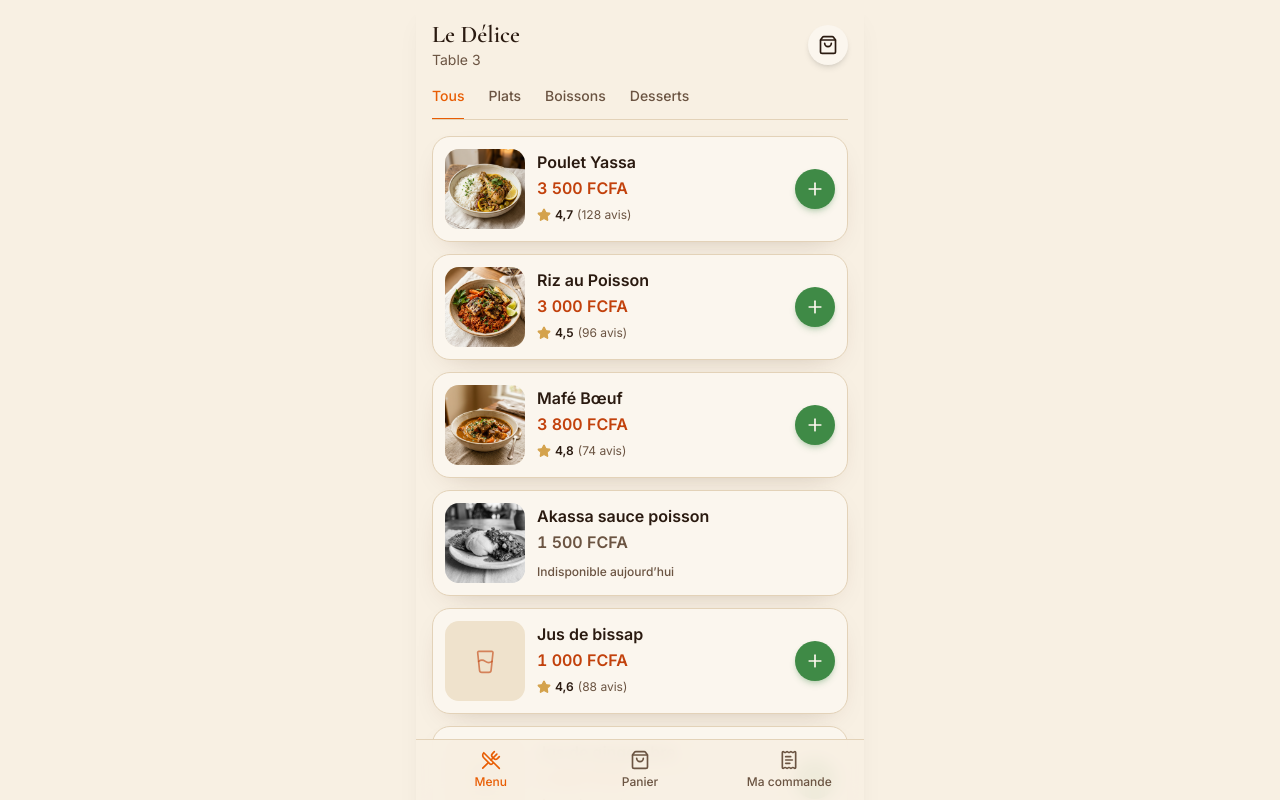
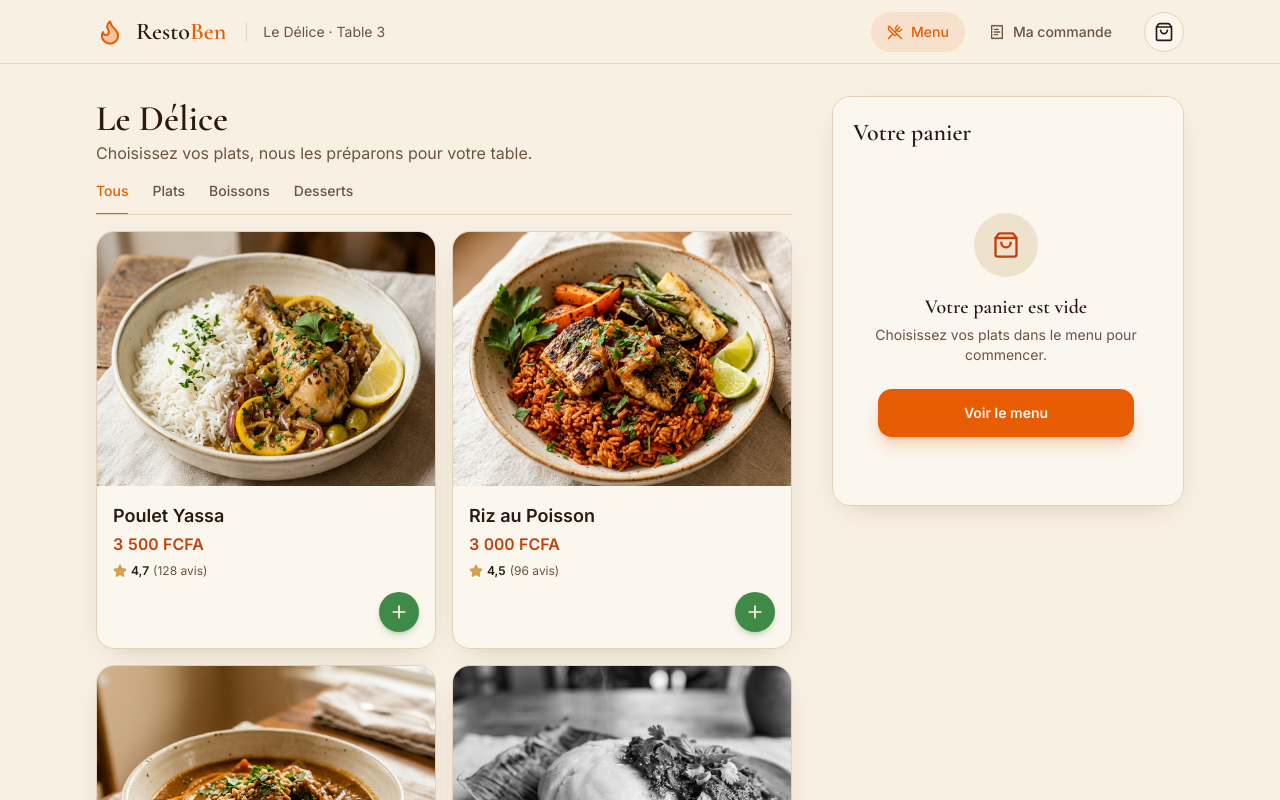
Before and after one commit to ahouannoufulgence-dot/restobenin, a Next.js app: page /client in a window 1280 px wide. Both pictures are taken after a click on the button "Voir le menu". Shown: the top 800 px of the page. Built offline with nearby package versions, Linux system fonts and the light colour scheme.

Commit message:
Espace client : affichage adaptatif téléphone, tablette et ordinateur

```diff
--- a/components/client/bottom-nav.tsx
+++ b/components/client/bottom-nav.tsx
@@ -1,4 +1,4 @@
-import { ReceiptText, ShoppingBag, UtensilsCrossed } from 'lucide-react'
+import { Flame, ReceiptText, ShoppingBag, UtensilsCrossed } from 'lucide-react'
 import type { LucideIcon } from 'lucide-react'
 import { cn } from '@/lib/utils'
 
@@ -14,9 +14,9 @@ export function BottomNav({ current, onNavigate, cartCount, hasOrder }: { curren
   return (
     <nav
       aria-label="Navigation principale"
-      className="fixed inset-x-0 bottom-0 z-20 mx-auto max-w-md border-t border-border bg-background/95 pb-[env(safe-area-inset-bottom)] backdrop-blur"
+      className="fixed inset-x-0 bottom-0 z-20 border-t border-border bg-background/95 pb-[env(safe-area-inset-bottom)] backdrop-blur lg:hidden"
     >
-      <ul className="grid grid-cols-3">
+      <ul className="mx-auto grid max-w-lg grid-cols-3">
         {tabs.map(({ id, label, icon: Icon }) => {
           const active = current === id
           const badge = id === 'panier' ? cartCount : id === 'suivi' && hasOrder ? 1 : 0
@@ -48,3 +48,71 @@ export function BottomNav({ current, onNavigate, cartCount, hasOrder }: { curren
     </nav>
   )
 }
+
+export function TopNav({
+  current,
+  onNavigate,
+  cartCount,
+  hasOrder,
+  restaurant,
+  table,
+}: {
+  current: ClientTab | null
+  onNavigate: (t: ClientTab) => void
+  cartCount: number
+  hasOrder: boolean
+  restaurant: string
+  table: string
+}) {
+  const items: { id: ClientTab; label: string; icon: LucideIcon }[] = [
+    { id: 'menu', label: 'Menu', icon: UtensilsCrossed },
+    { id: 'suivi', label: 'Ma commande', icon: ReceiptText },
+  ]
+  return (
+    <header className="sticky top-0 z-30 hidden h-16 border-b border-border bg-background/95 backdrop-blur lg:block">
+      <div className="mx-auto flex h-full max-w-6xl items-center justify-between gap-6 px-8">
+        <div className="flex items-center gap-3">
+          <Flame className="size-7 fill-ember/30 text-ember" strokeWidth={1.75} aria-hidden="true" />
+          <span className="font-serif text-2xl font-semibold">
+            Resto<span className="text-ember">Ben</span>
+          </span>
+          <span className="ml-2 border-l border-border pl-4 text-sm text-muted-foreground">
+            {restaurant} · Table {table}
+          </span>
+        </div>
+        <nav aria-label="Navigation principale" className="flex items-center gap-2">
+          {items.map(({ id, label, icon: Icon }) => (
+            <button
+              key={id}
+              type="button"
+              onClick={() => onNavigate(id)}
+              aria-current={current === id ? 'page' : undefined}
+              className={cn(
+                'inline-flex h-10 items-center gap-2 rounded-full px-4 text-sm font-medium transition-colors focus-visible:outline-none focus-visible:ring-3 focus-visible:ring-ember/30',
+                current === id ? 'bg-ember/10 text-ember' : 'text-muted-foreground hover:text-foreground',
+              )}
+            >
+              <Icon className="size-4" aria-hidden="true" />
+              {label}
+              {id === 'suivi' && hasOrder && <span className="size-2 rounded-full bg-ember" aria-label="Commande en cours" />}
+            </button>
+          ))}
+          <button
+            type="button"
+            onClick={() => onNavigate('panier')}
+            aria-label={`Panier, ${cartCount} article${cartCount > 1 ? 's' : ''}`}
+            aria-current={current === 'panier' ? 'page' : undefined}
+            className="relative ml-2 inline-flex size-10 items-center justify-center rounded-full border border-border bg-card transition-colors hover:border-ember hover:text-ember focus-visible:outline-none focus-visible:ring-3 focus-visible:ring-ember/30"
+          >
+            <ShoppingBag className="size-5" aria-hidden="true" />
+            {cartCount > 0 && (
+              <span className="absolute -right-1 -top-1 flex size-5 items-center justify-center rounded-full bg-ember text-[11px] font-semibold text-primary-foreground">
+                {cartCount}
+              </span>
+            )}
+          </button>
+        </nav>
+      </div>
+    </header>
+  )
+}
--- a/components/client/cart-screen.tsx
+++ b/components/client/cart-screen.tsx
@@ -1,48 +1,40 @@
 import { ArrowLeft, ChevronRight, ShoppingBag, Trash2, Wallet } from 'lucide-react'
 import { SERVICE_FEE, getDish } from '@/lib/client-data'
 import { fcfa } from '@/lib/gerant-data'
-import { DishImage, QtyStepper, emberAction, outlineAction, roundButton } from './ui'
+import { DishImage, QtyStepper, emberAction, roundButton } from './ui'
 
-export function CartScreen({
-  cart,
-  onSetQty,
-  onBack,
-  onOrder,
-}: {
+type CartProps = {
   cart: Record<string, number>
   onSetQty: (id: string, qty: number) => void
-  onBack: () => void
   onOrder: () => void
-}) {
+  onBrowse: () => void
+}
+
+export function CartSummary({ cart, onSetQty, onOrder, onBrowse }: CartProps) {
   const lines = Object.entries(cart).flatMap(([id, qty]) => {
     const dish = getDish(id)
     return dish ? [{ dish, qty }] : []
   })
   const subtotal = lines.reduce((sum, l) => sum + l.dish.price * l.qty, 0)
 
+  if (lines.length === 0) {
     return (
-    <div className="px-4 pb-8 pt-5">
-      <header className="flex items-center gap-3">
-        <button type="button" onClick={onBack} className={roundButton} aria-label="Retour au menu">
-          <ArrowLeft className="size-5" aria-hidden="true" />
-        </button>
-        <h1 className="font-serif text-2xl font-semibold">Panier</h1>
-      </header>
-
-      {lines.length === 0 ? (
-        <div className="mt-16 flex flex-col items-center text-center">
+      <div className="flex flex-col items-center py-12 text-center">
         <span className="flex size-16 items-center justify-center rounded-full bg-sand text-ember-deep">
           <ShoppingBag className="size-7" aria-hidden="true" />
         </span>
         <p className="mt-4 font-serif text-xl font-semibold">Votre panier est vide</p>
         <p className="mt-1 text-sm text-muted-foreground">Choisissez vos plats dans le menu pour commencer.</p>
-          <button type="button" onClick={onBack} className={`${emberAction} mt-6 max-w-64`}>
+        <button type="button" onClick={onBrowse} className={`${emberAction} mt-6 max-w-64`}>
           Voir le menu
         </button>
       </div>
-      ) : (
+    )
+  }
+
+  return (
     <>
-          <ul className="mt-5 flex flex-col gap-3">
+      <ul className="flex flex-col gap-3">
         {lines.map(({ dish, qty }) => (
           <li key={dish.id} className="flex items-center gap-3 rounded-2xl border border-border bg-card p-3">
             <DishImage dish={dish} sizes="64px" className="size-16 shrink-0 rounded-xl" />
@@ -89,7 +81,33 @@ export function CartScreen({
         Paiement à table, auprès du serveur
       </p>
     </>
-      )}
+  )
+}
+
+/** Panneau fixe affiché à droite du menu sur grand écran. */
+export function CartPanel(props: CartProps) {
+  return (
+    <section aria-labelledby="cart-panel-title" className="rounded-2xl border border-border bg-card p-5 shadow-[0_10px_30px_-18px_rgba(74,36,14,0.35)]">
+      <h2 id="cart-panel-title" className="mb-4 font-serif text-2xl font-semibold">
+        Votre panier
+      </h2>
+      <div className="max-h-[calc(100dvh-14rem)] overflow-y-auto pr-1">
+        <CartSummary {...props} />
+      </div>
+    </section>
+  )
+}
+
+export function CartScreen({ onBack, ...props }: Omit<CartProps, 'onBrowse'> & { onBack: () => void }) {
+  return (
+    <div className="mx-auto max-w-2xl px-4 pb-8 pt-5 lg:pt-10">
+      <header className="mb-5 flex items-center gap-3">
+        <button type="button" onClick={onBack} className={roundButton} aria-label="Retour au menu">
+          <ArrowLeft className="size-5" aria-hidden="true" />
+        </button>
+        <h1 className="font-serif text-2xl font-semibold lg:text-4xl">Panier</h1>
+      </header>
+      <CartSummary {...props} onBrowse={onBack} />
     </div>
   )
 }
--- a/components/client/client-app.tsx
+++ b/components/client/client-app.tsx
@@ -1,9 +1,9 @@
 'use client'
 
 import { useEffect, useState } from 'react'
-import { SERVICE_FEE, getDish, type Category, type PlacedOrder } from '@/lib/client-data'
-import { BottomNav, type ClientTab } from './bottom-nav'
-import { CartScreen } from './cart-screen'
+import { SERVICE_FEE, getDish, restaurant, type Category, type PlacedOrder } from '@/lib/client-data'
+import { BottomNav, TopNav, type ClientTab } from './bottom-nav'
+import { CartPanel, CartScreen } from './cart-screen'
 import { ConfirmedScreen } from './confirmed-screen'
 import { DishScreen } from './dish-screen'
 import { MenuScreen } from './menu-screen'
@@ -76,7 +76,7 @@ export function ClientApp({ table }: { table: string }) {
   if (view === 'confirmee' && order) {
     return (
       <>
-        <div className="mx-auto min-h-dvh max-w-md bg-background">
+        <div className="min-h-dvh bg-background">
           <ConfirmedScreen order={order} onTrack={() => go('suivi')} onReview={() => setReviewOpen(true)} onMenu={() => go('menu')} />
         </div>
         {reviewOpen && <ReviewSheet onClose={() => setReviewOpen(false)} />}
@@ -91,10 +91,7 @@ export function ClientApp({ table }: { table: string }) {
     go(t === 'menu' ? 'menu' : t === 'panier' ? 'panier' : 'suivi')
   }
 
-  return (
-    <div className="mx-auto min-h-dvh max-w-md bg-background shadow-xl shadow-black/5">
-      <div className={dish ? '' : 'pb-24'}>
-        {view === 'menu' && (
+  const menu = (
     <MenuScreen
       table={table}
       category={category}
@@ -108,6 +105,19 @@ export function ClientApp({ table }: { table: string }) {
       onSetQty={setQty}
       onCart={() => go('panier')}
     />
+  )
+
+  return (
+    <div className="min-h-dvh bg-background">
+      <TopNav current={tab} onNavigate={navigate} cartCount={cartCount} hasOrder={orderActive} restaurant={restaurant.name} table={table} />
+      <div className={dish ? 'lg:px-8' : 'pb-24 lg:pb-12'}>
+        {view === 'menu' && (
+          <div className="mx-auto max-w-6xl lg:grid lg:grid-cols-[minmax(0,1fr)_22rem] lg:gap-10 lg:px-8">
+            {menu}
+            <aside className="hidden lg:sticky lg:top-24 lg:mt-8 lg:block lg:self-start">
+              <CartPanel cart={cart} onSetQty={setQty} onOrder={placeOrder} onBrowse={() => go('menu')} />
+            </aside>
+          </div>
         )}
         {dish && (
           <DishScreen
--- a/components/client/confirmed-screen.tsx
+++ b/components/client/confirmed-screen.tsx
@@ -25,7 +25,7 @@ export function ConfirmedScreen({
   onMenu: () => void
 }) {
   return (
-    <main className="relative flex min-h-dvh flex-col items-center px-6 pb-10 pt-24 text-center">
+    <main className="relative mx-auto flex min-h-dvh max-w-md flex-col items-center px-6 pb-10 pt-24 text-center lg:justify-center lg:pt-10">
       <div className="pointer-events-none absolute inset-x-0 top-0 h-56" aria-hidden="true">
         {confetti.map((c, i) => (
           <span
--- a/components/client/menu-screen.tsx
+++ b/components/client/menu-screen.tsx
@@ -27,13 +27,14 @@ export function MenuScreen({
 
   return (
     <div>
-      <header className="sticky top-0 z-10 bg-background/95 px-4 pb-0 pt-5 backdrop-blur">
+      <header className="sticky top-0 z-10 bg-background/95 px-4 pb-0 pt-5 backdrop-blur lg:top-16 lg:px-0 lg:pt-8">
         <div className="flex items-center justify-between gap-3">
           <div>
-            <h1 className="font-serif text-2xl font-semibold leading-tight">{restaurant.name}</h1>
-            <p className="text-sm text-muted-foreground">Table {table}</p>
+            <h1 className="font-serif text-2xl font-semibold leading-tight lg:text-4xl">{restaurant.name}</h1>
+            <p className="text-sm text-muted-foreground lg:hidden">Table {table}</p>
+            <p className="hidden text-muted-foreground lg:block">Choisissez vos plats, nous les préparons pour votre table.</p>
           </div>
-          <button type="button" onClick={onCart} className={cn(roundButton, 'relative')} aria-label={`Panier, ${cartCount} article${cartCount > 1 ? 's' : ''}`}>
+          <button type="button" onClick={onCart} className={cn(roundButton, 'relative lg:hidden')} aria-label={`Panier, ${cartCount} article${cartCount > 1 ? 's' : ''}`}>
             <ShoppingBag className="size-5" aria-hidden="true" />
             {cartCount > 0 && (
               <span className="absolute -right-1 -top-1 flex size-5 items-center justify-center rounded-full bg-ember text-[11px] font-semibold text-primary-foreground">
@@ -62,19 +63,26 @@ export function MenuScreen({
         </div>
       </header>
 
-      <ul className="flex flex-col gap-3 px-4 py-4">
+      <ul className="flex flex-col gap-3 px-4 py-4 sm:grid sm:grid-cols-2 sm:gap-4 lg:px-0">
         {dishes.map((dish) => {
           const qty = cart[dish.id] ?? 0
           return (
-            <li key={dish.id} className="flex items-center gap-3 rounded-2xl border border-border bg-card p-3 shadow-[0_10px_30px_-18px_rgba(74,36,14,0.35)]">
+            <li
+              key={dish.id}
+              className="flex items-center gap-3 rounded-2xl border border-border bg-card p-3 shadow-[0_10px_30px_-18px_rgba(74,36,14,0.35)] sm:flex-col sm:items-stretch sm:gap-0 sm:overflow-hidden sm:p-0"
+            >
               <button
                 type="button"
                 onClick={() => onOpen(dish.id)}
-                className="flex min-w-0 flex-1 items-center gap-3 rounded-xl text-left focus-visible:outline-none focus-visible:ring-3 focus-visible:ring-ember/30"
+                className="flex min-w-0 flex-1 items-center gap-3 rounded-xl text-left focus-visible:outline-none focus-visible:ring-3 focus-visible:ring-ember/30 sm:flex-col sm:items-stretch sm:gap-0 sm:rounded-none"
               >
-                <DishImage dish={dish} sizes="80px" className={cn('size-20 shrink-0 rounded-xl', !dish.available && 'grayscale')} />
-                <span className="min-w-0">
-                  <span className="block truncate font-semibold">{dish.name}</span>
+                <DishImage
+                  dish={dish}
+                  sizes="(min-width: 640px) 320px, 80px"
+                  className={cn('size-20 shrink-0 rounded-xl sm:aspect-[4/3] sm:size-auto sm:w-full sm:rounded-none', !dish.available && 'grayscale')}
+                />
+                <span className="min-w-0 sm:p-4 sm:pb-2">
+                  <span className="block truncate font-semibold sm:text-lg">{dish.name}</span>
                   <span className={cn('mt-0.5 block font-semibold tabular-nums', dish.available ? 'text-ember-deep' : 'text-muted-foreground')}>
                     {fcfa(dish.price)}
                   </span>
@@ -84,8 +92,9 @@ export function MenuScreen({
                 </span>
               </button>
 
-              {dish.available &&
-                (qty > 0 ? (
+              {dish.available && (
+                <div className="sm:flex sm:justify-end sm:px-4 sm:pb-4">
+                  {qty > 0 ? (
                     <QtyStepper qty={qty} onChange={(n) => onSetQty(dish.id, n)} name={dish.name} size="sm" />
                   ) : (
                     <button
@@ -96,7 +105,9 @@ export function MenuScreen({
                     >
                       <Plus className="size-5" aria-hidden="true" />
                     </button>
-                ))}
+                  )}
+                </div>
+              )}
             </li>
           )
         })}
--- a/components/client/review-sheet.tsx
+++ b/components/client/review-sheet.tsx
@@ -9,8 +9,8 @@ export function ReviewSheet({ onClose }: { onClose: () => void }) {
   const [sent, setSent] = useState(false)
 
   return (
-    <div className="fixed inset-0 z-50 flex items-end justify-center bg-espresso/60" role="dialog" aria-modal="true" aria-labelledby="review-title">
-      <div className="w-full max-w-md rounded-t-3xl bg-background p-5 pb-[max(1.25rem,env(safe-area-inset-bottom))] animate-in slide-in-from-bottom duration-300">
+    <div className="fixed inset-0 z-50 flex items-end justify-center bg-espresso/60 md:items-center md:p-6" role="dialog" aria-modal="true" aria-labelledby="review-title">
+      <div className="w-full max-w-md rounded-t-3xl bg-background p-5 md:rounded-3xl md:p-7 pb-[max(1.25rem,env(safe-area-inset-bottom))] animate-in slide-in-from-bottom duration-300">
         {sent ? (
           <div className="flex flex-col items-center py-6 text-center">
             <span className="flex size-14 items-center justify-center rounded-full bg-success text-primary-foreground">
--- a/components/client/tracking-screen.tsx
+++ b/components/client/tracking-screen.tsx
@@ -19,8 +19,8 @@ export function TrackingScreen({
 }) {
   if (!order) {
     return (
-      <div className="px-4 pt-5">
-        <h1 className="font-serif text-2xl font-semibold">Suivi de commande</h1>
+      <div className="mx-auto max-w-4xl px-4 pt-5 lg:pt-10">
+        <h1 className="font-serif text-2xl font-semibold lg:text-4xl">Suivi de commande</h1>
         <div className="mt-16 flex flex-col items-center text-center">
           <span className="flex size-16 items-center justify-center rounded-full bg-sand text-ember-deep">
             <ReceiptText className="size-7" aria-hidden="true" />
@@ -38,20 +38,21 @@ export function TrackingScreen({
   const served = order.stage >= 3
 
   return (
-    <div className="px-4 pb-8 pt-5">
+    <div className="mx-auto max-w-4xl px-4 pb-8 pt-5 lg:pt-10">
       <header className="flex items-center gap-3">
         <button type="button" onClick={onBack} className={roundButton} aria-label="Retour">
           <ArrowLeft className="size-5" aria-hidden="true" />
         </button>
         <div>
-          <h1 className="font-serif text-2xl font-semibold leading-tight">Suivi de commande</h1>
+          <h1 className="font-serif text-2xl font-semibold leading-tight lg:text-4xl">Suivi de commande</h1>
           <p className="text-sm text-muted-foreground">
             Commande <span className="font-semibold text-ember-deep">#{order.number}</span> · {fcfa(order.total)}
           </p>
         </div>
       </header>
 
-      <ol className="mt-8 flex flex-col" aria-label="Étapes de la commande">
+      <div className="lg:mt-10 lg:grid lg:grid-cols-[1fr_22rem] lg:items-start lg:gap-12">
+      <ol className="mt-8 flex flex-col lg:mt-0" aria-label="Étapes de la commande">
         {stages.map((s, i) => {
           const done = i <= order.stage
           const current = i === order.stage && !served
@@ -81,6 +82,7 @@ export function TrackingScreen({
         })}
       </ol>
 
+      <div>
       <section className="mt-8 rounded-2xl border border-border bg-card p-4" aria-label="Récapitulatif">
         <ul className="flex flex-col gap-1.5 text-sm">
           {order.lines.map((l) => (
@@ -111,6 +113,8 @@ export function TrackingScreen({
           Commander autre chose
         </button>
       </div>
+      </div>
+      </div>
     </div>
   )
 }
```
Also changed, not shown: components/client/dish-screen.tsx (+12 -12 lines), components/client/welcome-screen.tsx (+10 -8 lines). Lines whose indentation alone changed are shown as unchanged.
